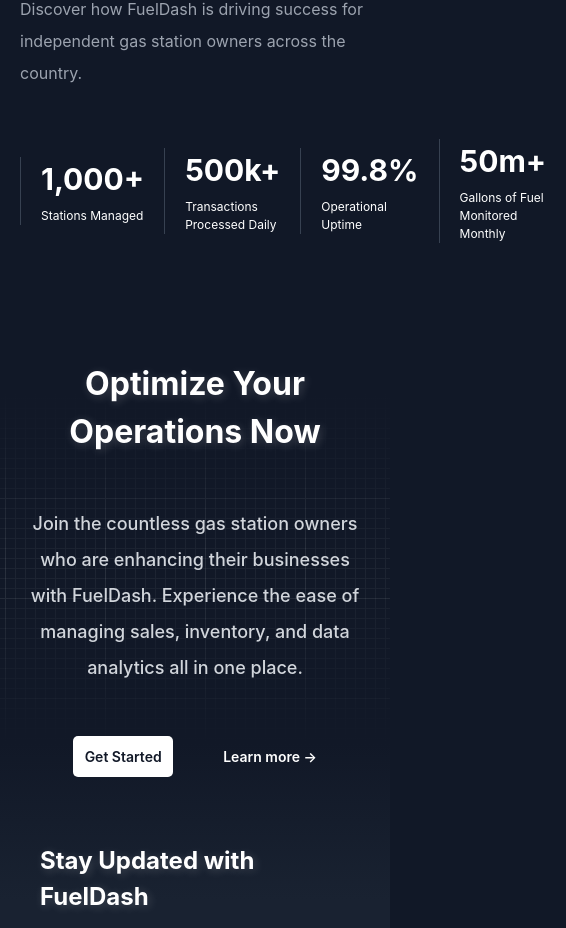
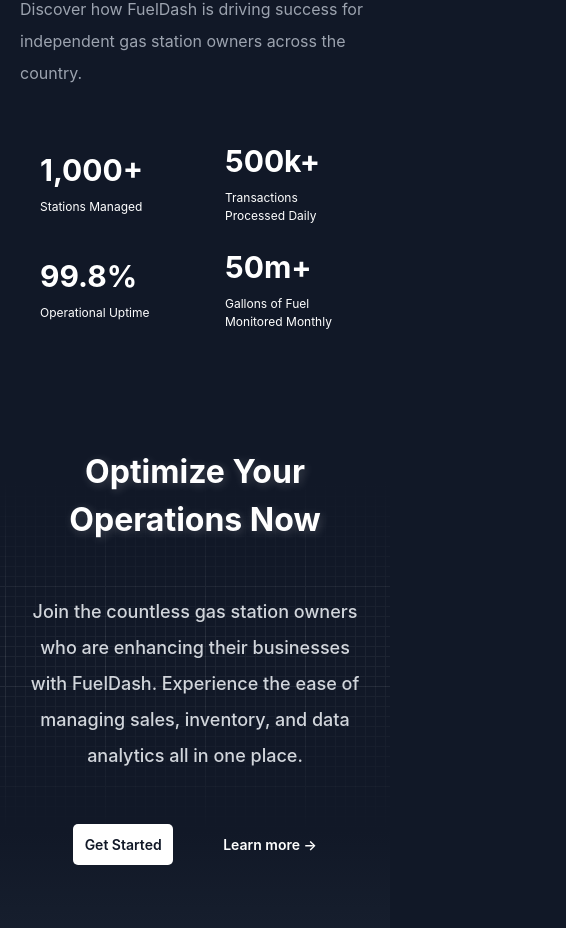
Before and after one commit to asingh714/FuelDash, a React (Vite) app in the folder client/: page / in a window 390 px wide. Shown: the part 5718-6646 px from the top of the page, 566 px wide, since content can reach past the window. Built offline with nearby package versions, Linux system fonts and the light colour scheme.

Commit message:
mobile styles corrected for home statistics

```diff
--- a/client/src/Components/NavBar/NavBar.jsx
+++ b/client/src/Components/NavBar/NavBar.jsx
@@ -10,7 +10,6 @@ const NavBar = () => {
     const currentUser = localStorage.getItem("currentUser");
     if (currentUser) {
       setIsUserLoggedIn(true);
-      console.log("currentUser", currentUser);
     }
   }, []);
 
--- a/client/src/Pages/Home/Home.scss
+++ b/client/src/Pages/Home/Home.scss
@@ -455,9 +455,13 @@
     .stats-container {
       display: flex;
       justify-content: space-between;
-      // gap: 17.5rem;
       align-items: center;
       margin-top: 5rem;
+      @include md {
+        display: grid;
+        grid-template-columns: repeat(2, 1fr);
+        gap: 2rem;
+      }
     }
 
     .stat {
@@ -466,6 +470,7 @@
 
       @include md {
         padding: 0 2rem;
+        border: none;
       }
 
       h3 {
--- a/client/src/utils/newRequest.js
+++ b/client/src/utils/newRequest.js
@@ -2,6 +2,7 @@ import axios from "axios";
 
 const newRequest = axios.create({
   baseURL: "http://localhost:5000/api",
+  // baseURL: "https://fueldash-server.onrender.com/api",
   withCredentials: true,
 });
 
```
Also changed, not shown: 2 other files (tests, documents, lock files or other folders).
